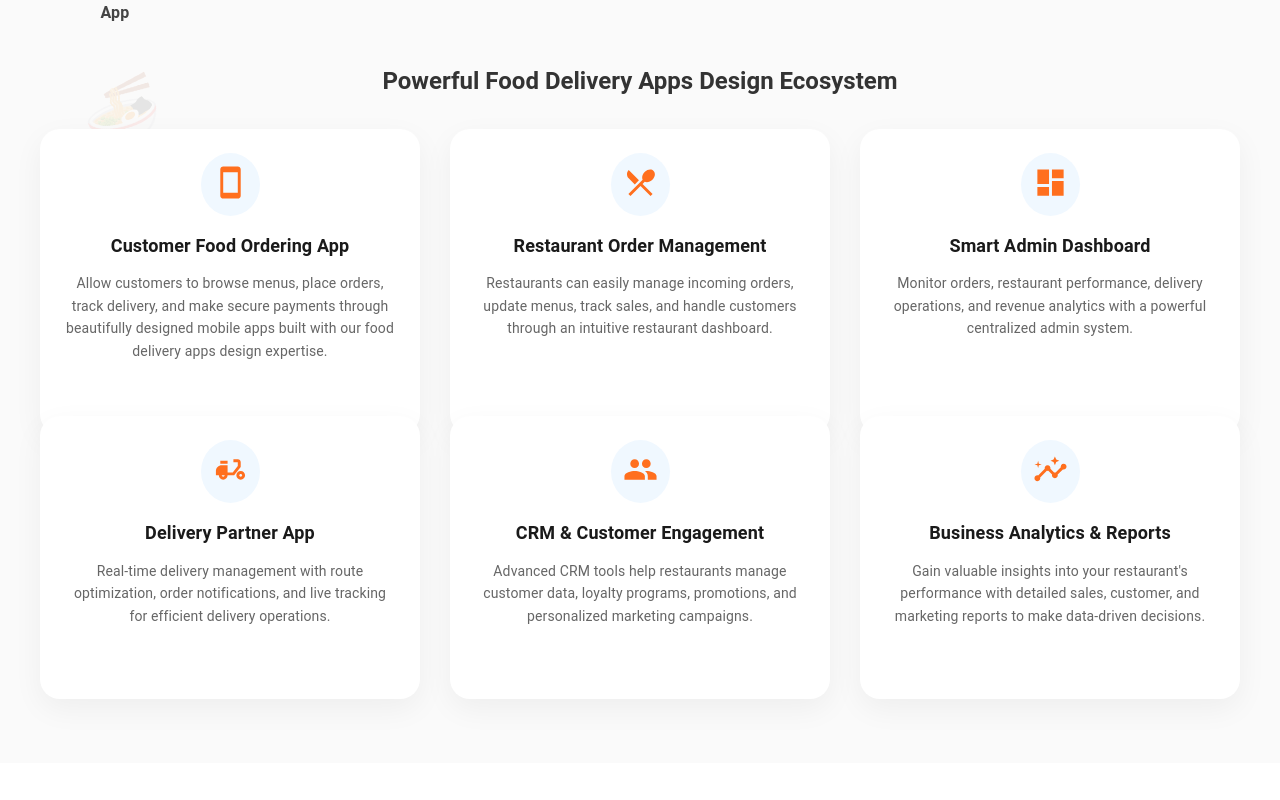
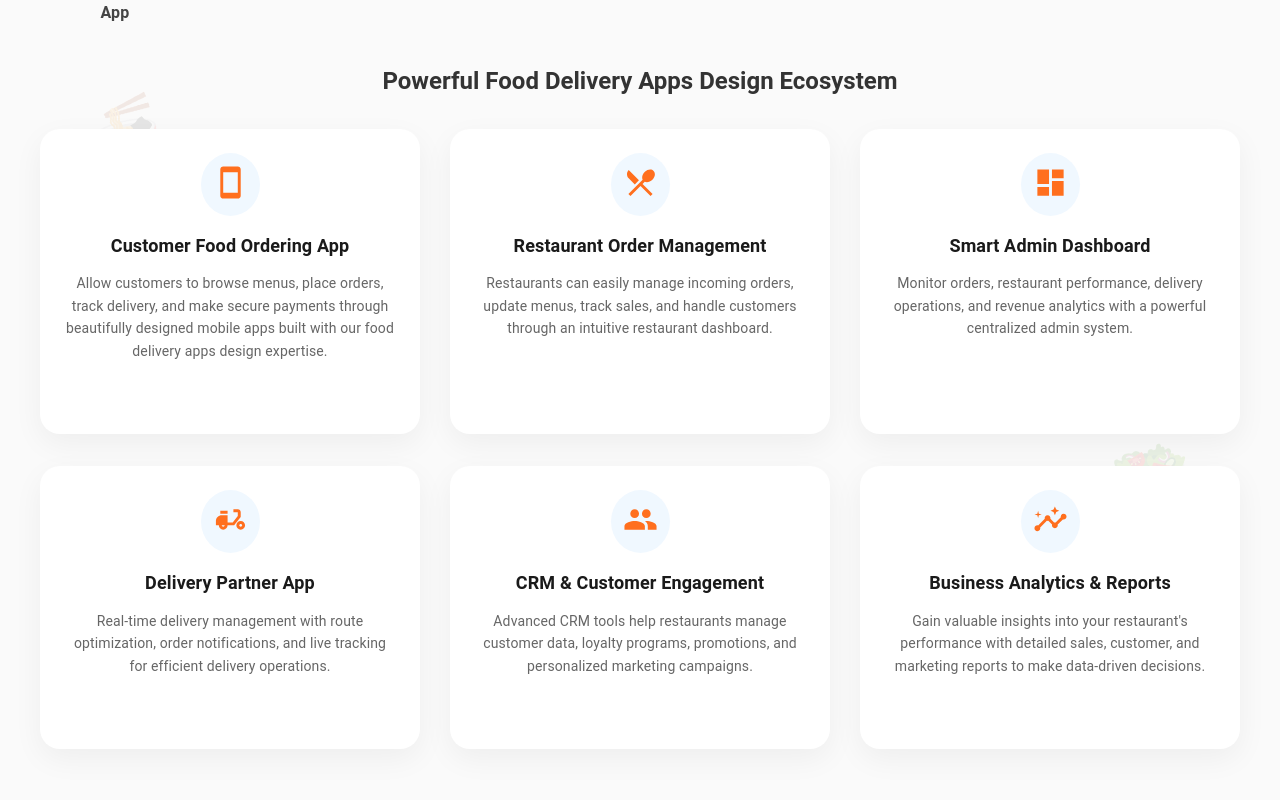
Before and after one commit to abhilash04/vihaan-innovations, a React (Create React App) app: page /food-booking in a window 1280 px wide. Shown: the part 1100-1900 px from the top of the page. Built offline with nearby package versions, Linux system fonts and the light colour scheme.

Commit message:
updated code

```diff
--- a/src/componants/pages/innerpages.js/Foof Booking/FoodOrdering.js
+++ b/src/componants/pages/innerpages.js/Foof Booking/FoodOrdering.js
@@ -148,8 +148,9 @@
         <Box sx={{
           display: "grid",
           gridTemplateColumns: { xs: "1fr", sm: "repeat(2, 1fr)", md: "repeat(3, 1fr)" },
-          gap: { xs: "20px", md: "30px" },
-          mb: 8
+          rowGap: { xs: "20px", md: "80px" },
+          columnGap: { xs: "20px", md: "30px" },
+          mb: 8,
         }}>
           <FeatureCard
             icon={SmartphoneIcon}
```
Also changed, not shown: 1 other file (tests, documents, lock files or other folders).
